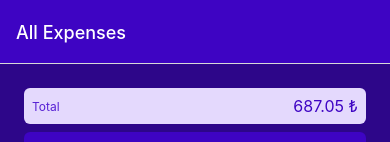
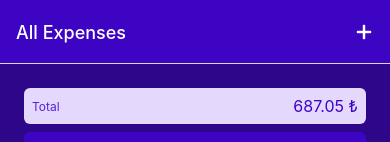
Before and after one commit to ebrardev/expense-trackerapp, a React Native app: screen /AllExpenses in a window 390 px wide. Shown: the top 142 px of the page. Built offline with nearby package versions, Linux system fonts and the light colour scheme.

Commit message:
header buttonk

```diff
--- a/App.js
+++ b/App.js
@@ -9,6 +9,7 @@
 import { GlobalStyles } from './constants/style';
 import { FontAwesome5 } from '@expo/vector-icons';
 import { FontAwesome } from '@expo/vector-icons';
+import IconButton from './components/UI/IconButton';
 
 const Stack = createNativeStackNavigator();
 const BottomTabs = createBottomTabNavigator();
@@ -26,6 +27,14 @@
 
    },
     tabBarActiveTintColor: GlobalStyles.colors.accent500,
+    headerRight: ({tintColor}) => (
+      <IconButton icon="plus" size={24} color={tintColor} onPress={() => {
+        console.log("Add Expense")
+     }}/>
+    )
+
+
+
   }}
   >
 <BottomTabs.Screen name="RecentExpenses" component={RecentExpenses}
--- a/components/ExpensesOutput/ExpenseItem.js
+++ b/components/ExpensesOutput/ExpenseItem.js
@@ -3,8 +3,12 @@
 import { getFormattedDate } from "../../util/Date";
 
 function ExpenseItem({description,amount,date}) {
+
+    function ExpensePressHandler() {
+
+    }
     return (
-        <Pressable>
+        <Pressable onPress={ExpensePressHandler} style={({pressed}) => pressed && styles.pressed}  >
             <View style={styles.expenseItem}>
                 <View>
                     <Text style={[styles.textBase,styles.description]}>{description}</Text>
@@ -13,7 +17,7 @@
 
                 </View>
                 <View style={styles.amountContainer}>
-                    <Text style={styles.amountContainer}>{amount}</Text>
+                    <Text style={styles.amountContainer}>{amount.toFixed(2)}</Text>
                 </View>
             </View>
         </Pressable>
@@ -24,6 +28,9 @@
 export default ExpenseItem;
 
 const styles = StyleSheet.create({
+    pressed: {
+    opacity:  0.75,
+    },
 expenseItem :{
     padding:12,
     marginVertical:8,
--- /dev/null
+++ b/components/UI/IconButton.js
@@ -0,0 +1,29 @@
+import { Pressable, View,StyleSheet } from "react-native";
+import { Entypo } from '@expo/vector-icons';
+
+
+function IconButton({icon, size, color,onPress}) {
+    return (
+        <Pressable onPress={onPress} style={({pressed})=>pressed && styles.pressed}>
+            <View style={styles.buttonContainer}>
+                <Entypo   name={icon} size={size} color={color} />
+
+            </View>
+        </Pressable>
+    )
+}
+export default IconButton;
+
+const styles = StyleSheet.create({
+    buttonContainer : {
+        borderRadius:24,
+        padding:6,
+        marginHorizontal:8,
+        marginVertical:2,
+
+    },
+    pressed :{
+        opacity: 0.75
+    }
+
+    })
```
